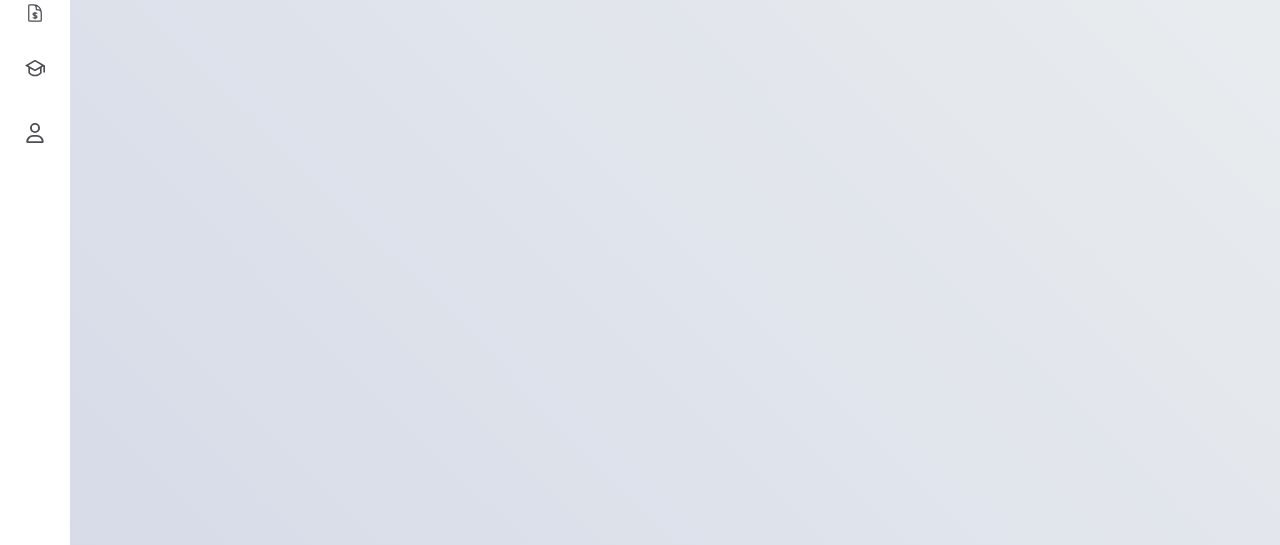
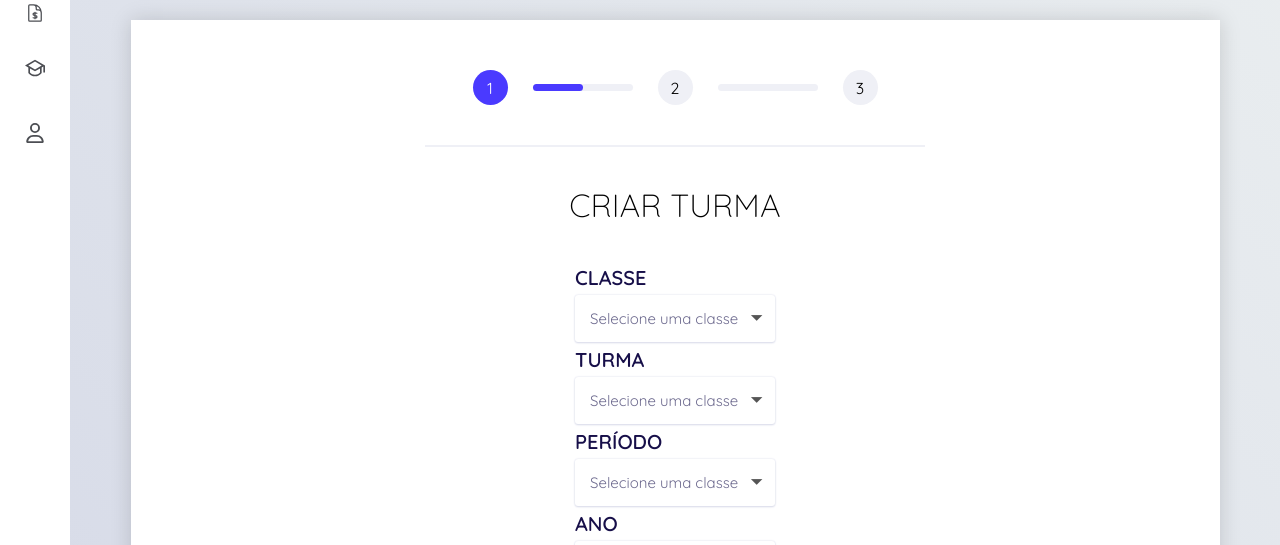
Before and after one commit to padocaking/gestao-escolar, a React (Create React App) app in the folder frontend/: page /turmas/nova-turma in a window 1280 px wide. Shown: the part 255-800 px from the top of the page. Built offline with nearby package versions, Linux system fonts and the light colour scheme.

Commit message:
Iniciando estilização da página de criação de turmas

```diff
--- /dev/null
+++ b/frontend/src/Components/Select.jsx
@@ -0,0 +1,56 @@
+import styled from 'styled-components';
+
+const SelectContainer = styled.div`
+    position: relative;
+    display: flex;
+    flex-direction: column;
+    gap: 5px;
+    width: 100%;
+
+    label {
+        font-size: 20px;
+        font-weight: 600;
+        color: var(--main-two);
+        text-transform: uppercase;
+    }
+
+    select {
+        position: relative;
+        appearance: none;
+        -webkit-appearance: none;
+        -moz-appearance: none;
+        font-size: 15px;
+        background-color: var(--white);
+        color: var(--main-three);
+        border: none;
+        border-radius: 3px;
+        padding: 15px;
+        box-shadow: 0 1px 2px 0px var(--second),
+                    0 0 2px 0px var(--second);
+        min-width: 200px;
+    }
+
+    &:after {
+        content: '⏷';
+        position: absolute;
+        right: 12px;
+        top: 51%;
+        pointer-events: none;
+        color: #555;
+    }
+`
+
+export default function Select ({ name }) {
+    return (
+        <SelectContainer>
+            <label>{name}</label>
+            <select name={name} id={name}>
+                <option value="" disabled selected>Selecione uma classe</option>
+                <option value="Teste1">Teste 1</option>
+                <option value="Teste2">Teste 2</option>
+                <option value="Teste3">Teste 3</option>
+            </select>
+            <span></span>
+        </SelectContainer>
+    )
+}
--- /dev/null
+++ b/frontend/src/Components/Steps.jsx
@@ -0,0 +1,71 @@
+import styled from 'styled-components';
+
+const Container = styled.div`
+    display: flex;
+    align-items: center;
+    gap: 25px;
+`
+
+const Number = styled.span`
+    background-color: var(--bluish-gray);
+    width: 35px;
+    height: 35px;
+    padding: 10px;
+    border-radius: 100%;
+    font-weight: 400;
+
+    &.active {
+        background-color: var(--main);
+        color: var(--white);
+    }
+`
+
+const Bar = styled.div`
+    position: relative;
+    background-color: var(--bluish-gray);
+    height: 7px;
+    width: 100px;
+    border-radius: 10px;
+
+    &:after {
+        position: absolute;
+        content: '';
+        width: 0%;
+        height: 100%;
+        background-color: var(--main);
+        border-radius: 10px;
+        transition: width 0.2s ease-in-out;
+    }
+
+    &.half {
+        &:after {
+            width: 50%;
+        }
+    }
+
+    &.full {
+        &:after {
+            width: 100%;
+        }
+    }
+`
+
+export default function Steps ({ total, curr }) {
+
+    const components = [
+        <Number className='center active'>1</Number>
+    ]
+
+    for (let i = 2; i <= total; i++) {
+        components.push(
+            <Bar className={curr >= i ? 'full' : curr > i - 1 ? 'half' : ''} />,
+            <Number className={`center ${curr >= i ? 'active' : ''}`}>{i}</Number>
+        )
+    }
+
+    return (
+        <Container>
+            {components}
+        </Container>
+    )
+}
--- a/frontend/src/Pages/Diretor/Turmas/TurmaAdd.jsx
+++ b/frontend/src/Pages/Diretor/Turmas/TurmaAdd.jsx
@@ -1,18 +1,55 @@
+import styled from 'styled-components';
 import { useNavigate } from 'react-router-dom';
-import { Container, ButtonTwo } from './Turmas.style';
+import { Content, ButtonTwo, Title, ContentTitle } from './Turmas.style';
+import Steps from '../../../Components/Steps';
+import Select from '../../../Components/Select';
+
+const Grid = styled.div`
+
+`
 
 export default function TurmaAdd () {
 
     const nagivate = useNavigate()
 
     return (
-        <Container>
+        <>
 
-            <h1>Adicionar Turma</h1>
+            <Title>Adicionar Turma</Title>
 
             <ButtonTwo onClick={() => nagivate('/turmas')}>
                 <span>Voltar</span>
             </ButtonTwo>
-        </Container>
+
+            <Content>
+
+                <Steps total={3} curr={1.5} />
+
+                <ContentTitle>Criar Turma</ContentTitle>
+
+                <Grid>
+
+                    <Select
+                        name='Classe'
+                        type='text'
+                    />
+                    <Select
+                        name='Turma'
+                        type='text'
+                    />
+                    <Select
+                        name='Período'
+                        type='text'
+                    />
+                    <Select
+                        name='Ano'
+                        type='text'
+                    />
+
+                </Grid>
+
+            </Content>
+
+        </>
     )
 }
--- a/frontend/src/Pages/Diretor/Turmas/TurmaEstudante.jsx
+++ b/frontend/src/Pages/Diretor/Turmas/TurmaEstudante.jsx
@@ -1,18 +1,18 @@
 import { useNavigate } from 'react-router-dom';
-import { Container, ButtonTwo } from './Turmas.style';
+import { Content, ButtonTwo, Title } from './Turmas.style';
 
 export default function TurmaEstudante () {
 
     const nagivate = useNavigate()
 
     return (
-        <Container>
+        <>
 
-            <h1>Vincular Estudante</h1>
+            <Title>Vincular Estudante</Title>
 
             <ButtonTwo onClick={() => nagivate('/turmas')}>
                 <span>Voltar</span>
             </ButtonTwo>
-        </Container>
+        </>
     )
 }
--- a/frontend/src/Pages/Diretor/Turmas/TurmaProfessor.jsx
+++ b/frontend/src/Pages/Diretor/Turmas/TurmaProfessor.jsx
@@ -1,18 +1,18 @@
 import { useNavigate } from 'react-router-dom';
-import { Container, ButtonTwo } from './Turmas.style';
+import { Content, ButtonTwo, Title } from './Turmas.style';
 
 export default function TurmaProfessor () {
 
     const nagivate = useNavigate()
 
     return (
-        <Container>
+        <>
 
-            <h1>Vincular Professor</h1>
+            <Title>Vincular Professor</Title>
 
             <ButtonTwo onClick={() => nagivate('/turmas')}>
                 <span>Voltar</span>
             </ButtonTwo>
-        </Container>
+        </>
     )
 }
--- a/frontend/src/Pages/Diretor/Turmas/Turmas.style.js
+++ b/frontend/src/Pages/Diretor/Turmas/Turmas.style.js
@@ -1,12 +1,21 @@
-import styled from 'styled-components'
+import styled, { keyframes } from 'styled-components'
 
-export const Container = styled.div`
+const titleAnim = keyframes`
+    from {
+        opacity: 0;
+        transform: translateY(-10px);
+    }
+    to {
+        opacity: 1;
+        transform: translateY(0);
+    }
+`
 
-    h1 {
-        color: var(--black);
-        font-size: 48px;
-        padding-bottom: 2rem;
-    }
+export const Title = styled.h1`
+    color: var(--black);
+    font-size: 48px;
+    padding-bottom: 2rem;
+    animation: ${titleAnim} 0.4s ease-out;
 `
 
 export const BtnContainer = styled.div`
@@ -63,3 +72,36 @@ export const Table = styled.table`
 export const Headers = styled.th`
     cursor: pointer;
 `
+
+export const Content = styled.div`
+    background-color: var(--white);
+    margin: 35px 0;
+    padding: 15px;
+    box-shadow: 0 0 20px rgba(0, 0, 0, 0.15);
+    display: flex;
+    flex-direction: column;
+    align-items: center;
+    justify-content: center;
+    gap: 40px;
+    padding: 50px;
+`
+
+export const ContentTitle = styled.h2`
+    position: relative;
+    font-size: 32px;
+    font-weight: 300;
+    text-transform: uppercase;
+    padding-top: 40px;
+    display: flex;
+    align-items: center;
+    justify-content: center;
+
+    &:after {
+        position: absolute;
+        content: '';
+        height: 2px;
+        width: 500px;
+        background-color: var(--bluish-gray);
+        top: 0;
+    }
+`
--- a/frontend/src/Pages/Diretor/Turmas/TurmasList.jsx
+++ b/frontend/src/Pages/Diretor/Turmas/TurmasList.jsx
@@ -2,16 +2,16 @@ import styled from 'styled-components';
 import { RiGraduationCapLine } from "react-icons/ri";   // central
 import TableRowItem from '../../../Components/TableRowItem'
 import { useNavigate } from 'react-router-dom';
-import { Container, BtnContainer, ButtonTwo, Table, Headers } from './Turmas.style';
+import { BtnContainer, ButtonTwo, Table, Headers, Title } from './Turmas.style';
 
 export default function TurmasList () {
 
     const navigate = useNavigate()
 
     return (
-        <Container>
+        <>
 
-            <h1>Turmas</h1>
+            <Title>Turmas</Title>
 
             <BtnContainer>
 
@@ -57,6 +57,6 @@ export default function TurmasList () {
                 </tbody>
             </Table>
 
-        </Container>
+        </>
     )
 }
--- a/frontend/src/Styles/GlobalStyle.js
+++ b/frontend/src/Styles/GlobalStyle.js
@@ -5,6 +5,7 @@ const GlobalStyle = createGlobalStyle`
         --background: linear-gradient(45deg, #D7DBE8, #EBEFF0);
         --white: #FFFFFF;
         --light-gray: #FAFAFA;
+        --bluish-gray: #EFF0F6;
         --gray:rgb(76, 78, 83);
         --black: #333333;
         --main: #4A3AFF;
```
